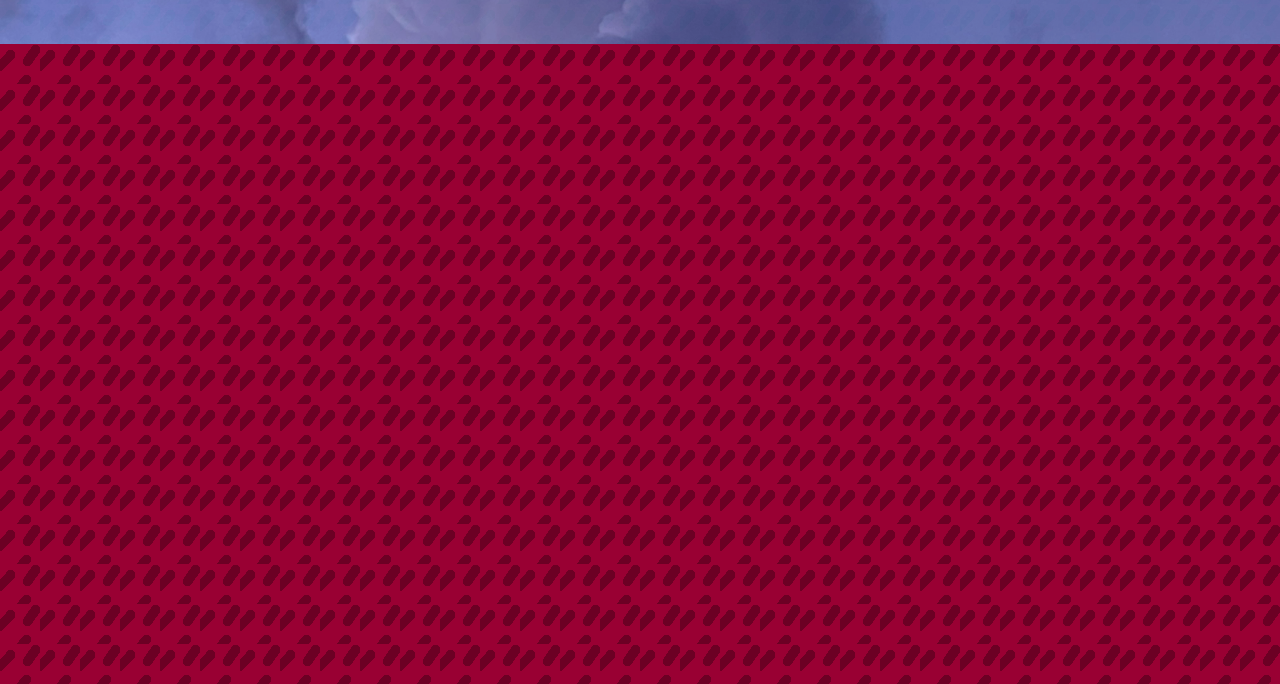
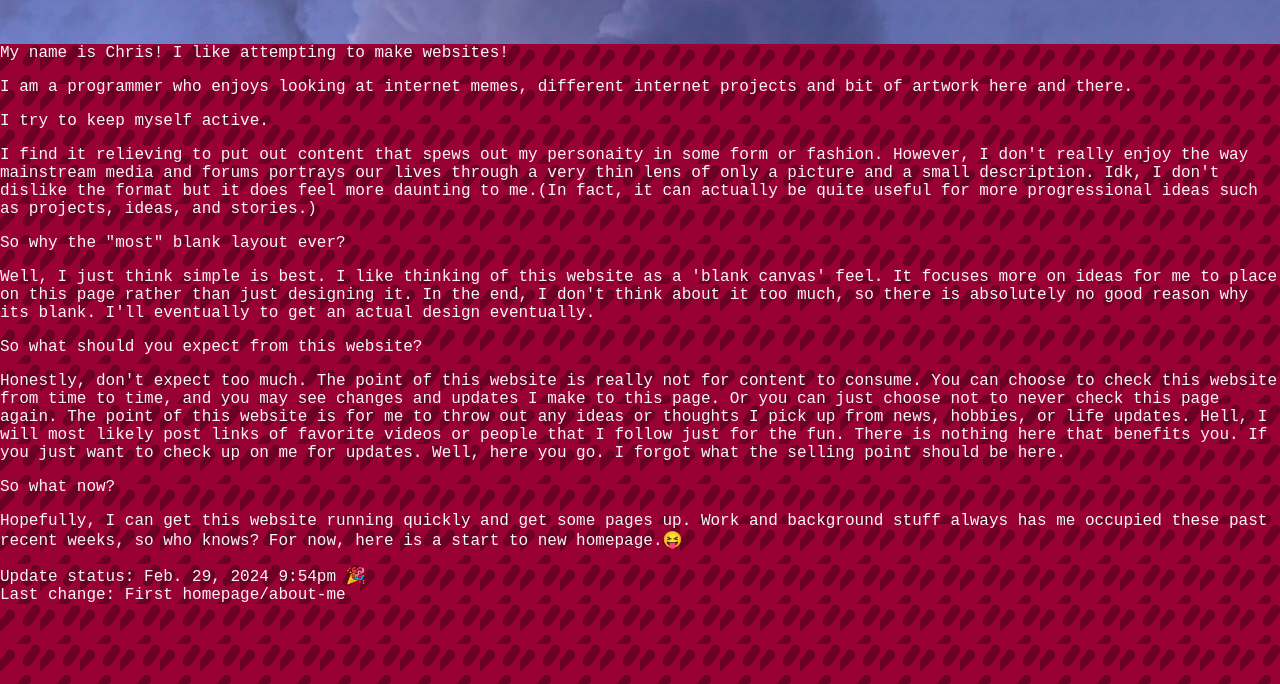
Before and after one commit to lambitkit/project1, a plain HTML site: page index.html in a window 1280 px wide. Shown: the part 116-800 px from the top of the page. Drawn offline with Linux system fonts and the light colour scheme; a web font is replaced by a local one.

Commit message:
New Content HomePage

```diff
--- a/index.html
+++ b/index.html
@@ -7,8 +7,8 @@
     <head>
         <meta charset="utf-8">
         <meta http-equiv="X-UA-Compatible" content="IE=edge">
-        <title>HomePage</title>
-        <meta name="description" content="">
+        <title>Home Page</title>
+        <meta name="description" content="A webpage about ...">
         <meta name="viewport" content="width=device-width, initial-scale=1">
         <link rel="stylesheet" href="Styles/styles.css">
         <link rel="stylesheet" href="Styles/media.css">
@@ -18,9 +18,73 @@
         <div id="banner">
             <h1 id="title">Welcome to my website!</h1>
         </div>
-        <div style="display: flex;">
-        <!-- Blocks here-->
+        <!-- Blocks here -->
+        <div class="block">
+            <div class="title">
+                My name is Chris! I like attempting to make websites!
+            </div>
+            <div class="paragraph">
+                <p>I am a programmer who enjoys looking at internet memes, different internet projects and bit of artwork here and there.
+                </p>
+                <!-- insery image here -->
+
+            </div>
         </div>
+        <div class="block">
+            <div class="title">
+                I try to keep myself active.
+            </div>
+            <div class="paragraph">
+                <p>I find it relieving to put out content that spews out my personaity in some form or fashion.
+                    However, I don't really enjoy the way mainstream media and forums portrays our lives through a very thin lens of
+                    only a picture and a small description. Idk, I don't dislike the format but it does feel more daunting to me.(In fact,
+                    it can actually be quite useful for more progressional ideas such as projects, ideas, and stories.)
+                </p>
+                <!-- insery image here -->
+            </div>
+        </div>
+        <div class="block">
+            <div class="title">
+                So why the "most" blank layout ever?
+            </div>
+            <div class="paragraph">
+                <p>Well, I just think simple is best. I like thinking of this website as a 'blank canvas' feel. It focuses more on ideas for me
+                    to place on this page rather than just designing it. In the end, I don't think about it too much, so there is absolutely no
+                    good reason why its blank. I'll eventually to get an actual design eventually.
+                </p>
+                <!-- insery image here -->
+            </div>
+        </div>
+        <div class="block">
+            <div class="title">
+                So what should you expect from this website?
+            </div>
+            <div class="paragraph">
+                <p>Honestly, don't expect too much. The point of this website is really not for content to consume.
+                    You can choose to check this website from time to time, and you may see changes and updates I make to this page.
+                    Or you can just choose not to never check this page again. The point of this website is for me to throw out any
+                    ideas or thoughts I pick up from news, hobbies, or life updates. Hell, I will most likely post links of favorite videos or people that
+                    I follow just for the fun. There is nothing here that benefits you. If you just want to check up on me for updates. Well,
+                    here you go. I forgot what the selling point should be here.
+                </p>
+                <!-- insery image here -->
+            </div>
+        </div>
+        <div class="block">
+            <div class="title">
+                So what now?
+            </div>
+            <div class="paragraph">
+                <p>Hopefully, I can get this website running quickly and get some pages up. Work and background stuff always has me
+                    occupied these past recent weeks, so who knows? For now, here is a start to new homepage.😝
+                </p>
+                <!-- insery image here -->
+            </div>
+        </div>
+        <div class="update">Update status: Feb. 29, 2024 9:54pm 🎉<br>
+            Last change: First homepage/about-me
+        </div>
+
         <script src="" async defer></script>
     </body>
 </html>
```
